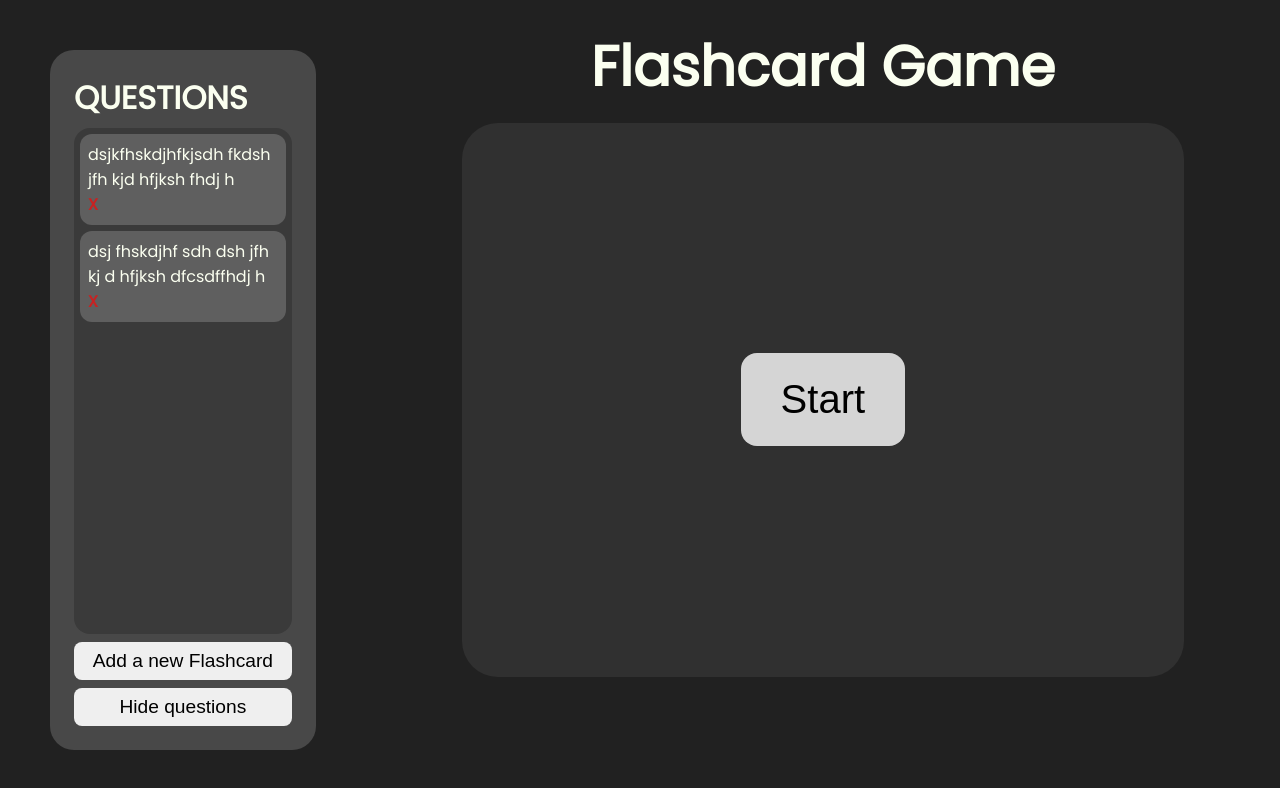
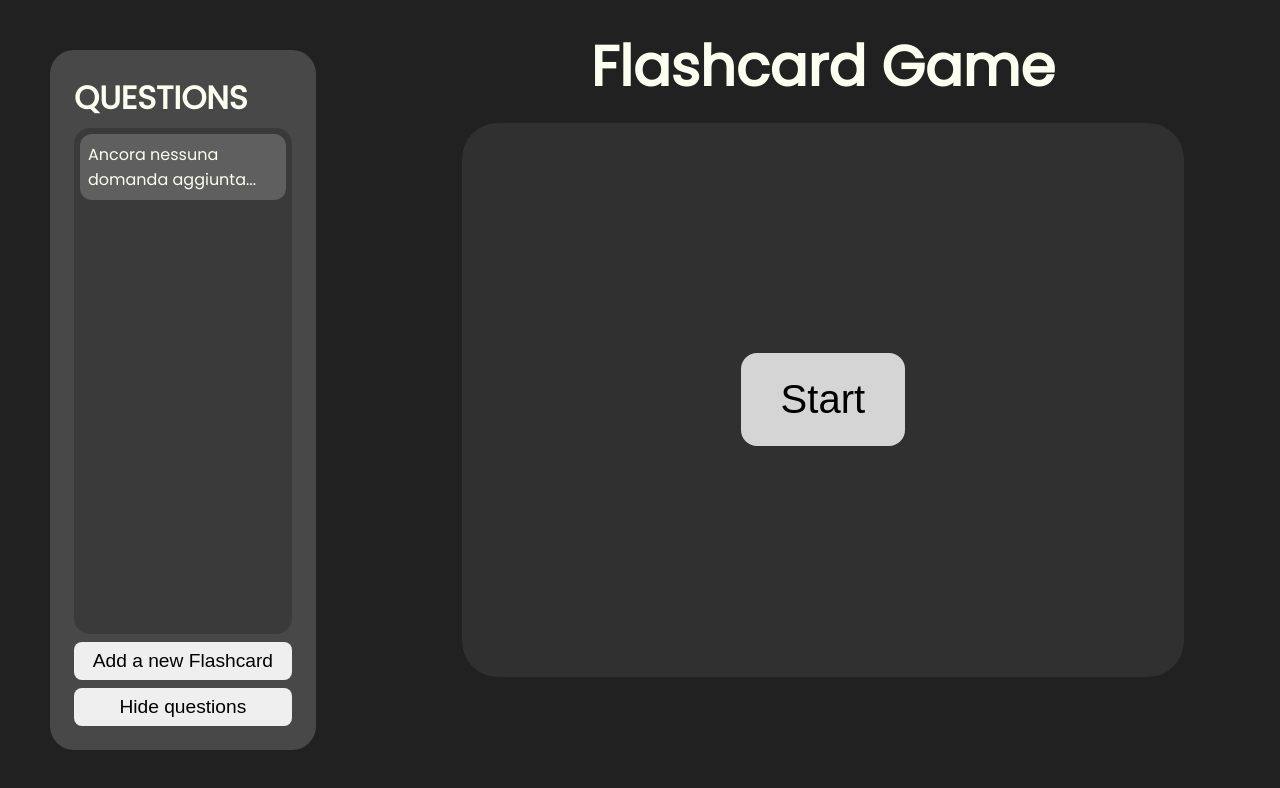
Before and after one commit to unNomeDaBM/Flashcard-WebApp, a Vue app: page / in a window 1280 px wide. Shown: the top 788 px of the page. Built offline with nearby package versions, Linux system fonts and the light colour scheme.

Commit message:
Added Icon and some minor changes

```diff
--- a/index.html
+++ b/index.html
@@ -2,7 +2,7 @@
 <html lang="en">
   <head>
     <meta charset="UTF-8">
-    <link rel="icon" href="">
+    <link rel="icon" href="./src/Assets/Icon/20461-200.png">
     <script type="module" src="/src/main.js" defer></script>
     <meta name="viewport" content="width=device-width, initial-scale=1.0">
     <title>Flashcard</title>
--- a/src/components/QuestionsList.vue
+++ b/src/components/QuestionsList.vue
@@ -36,9 +36,7 @@
         },
         data(){
             return{
-                questions: [{q:"dsjkfhskdjhfkjsdh fkdsh jfh kjd hfjksh fhdj h", id: 0},
-                            {q:"dsj fhskdjhf sdh dsh jfh kj d hfjksh dfcsdffhdj h", id: 1}
-                ],
+                questions: [],
                 questionsVisibility: "",
                 popupVisibility: false,
                 idCounter: 2,
```
Also changed, not shown: src/Assets/Icon/20461-200.png (added).
